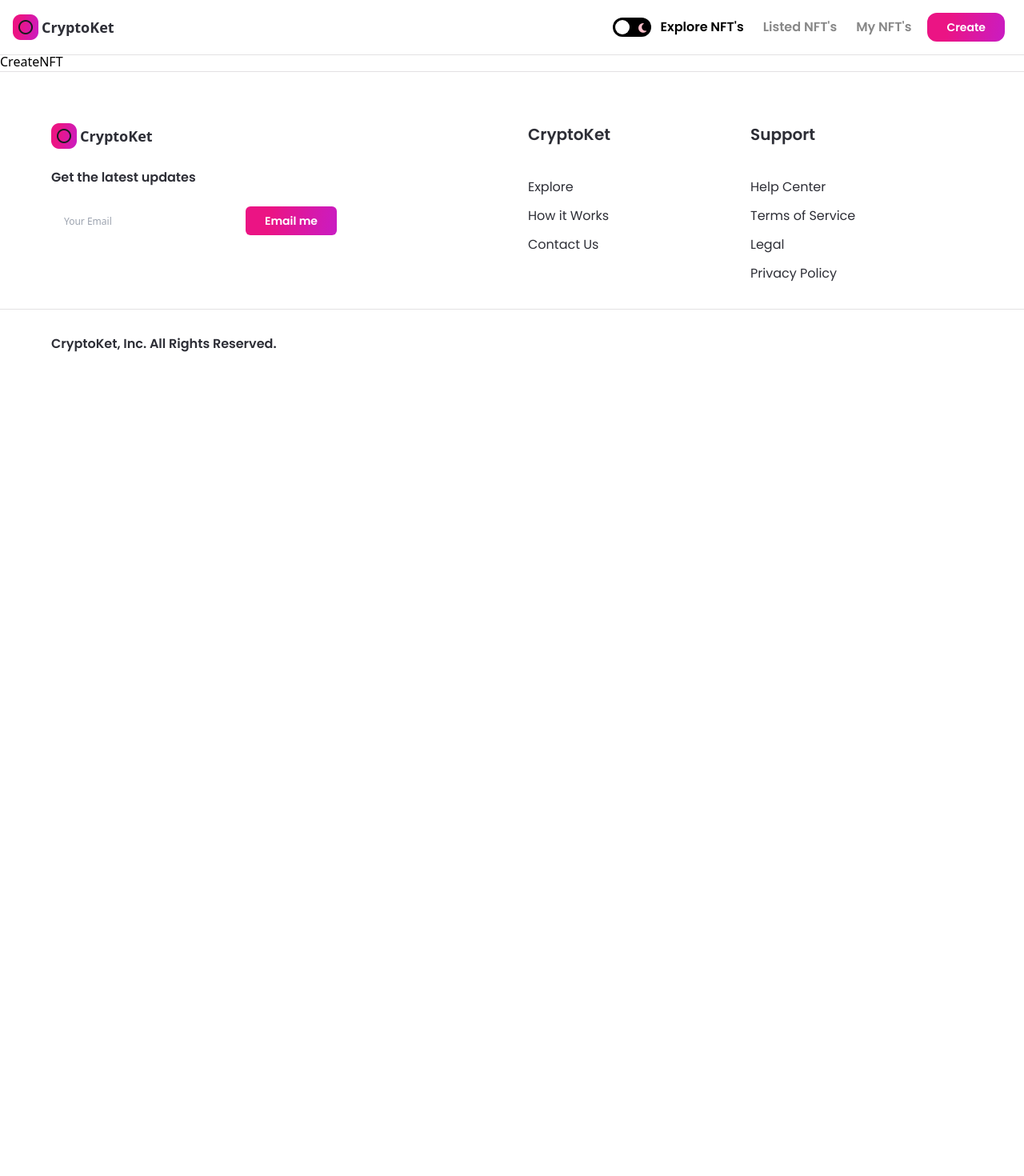
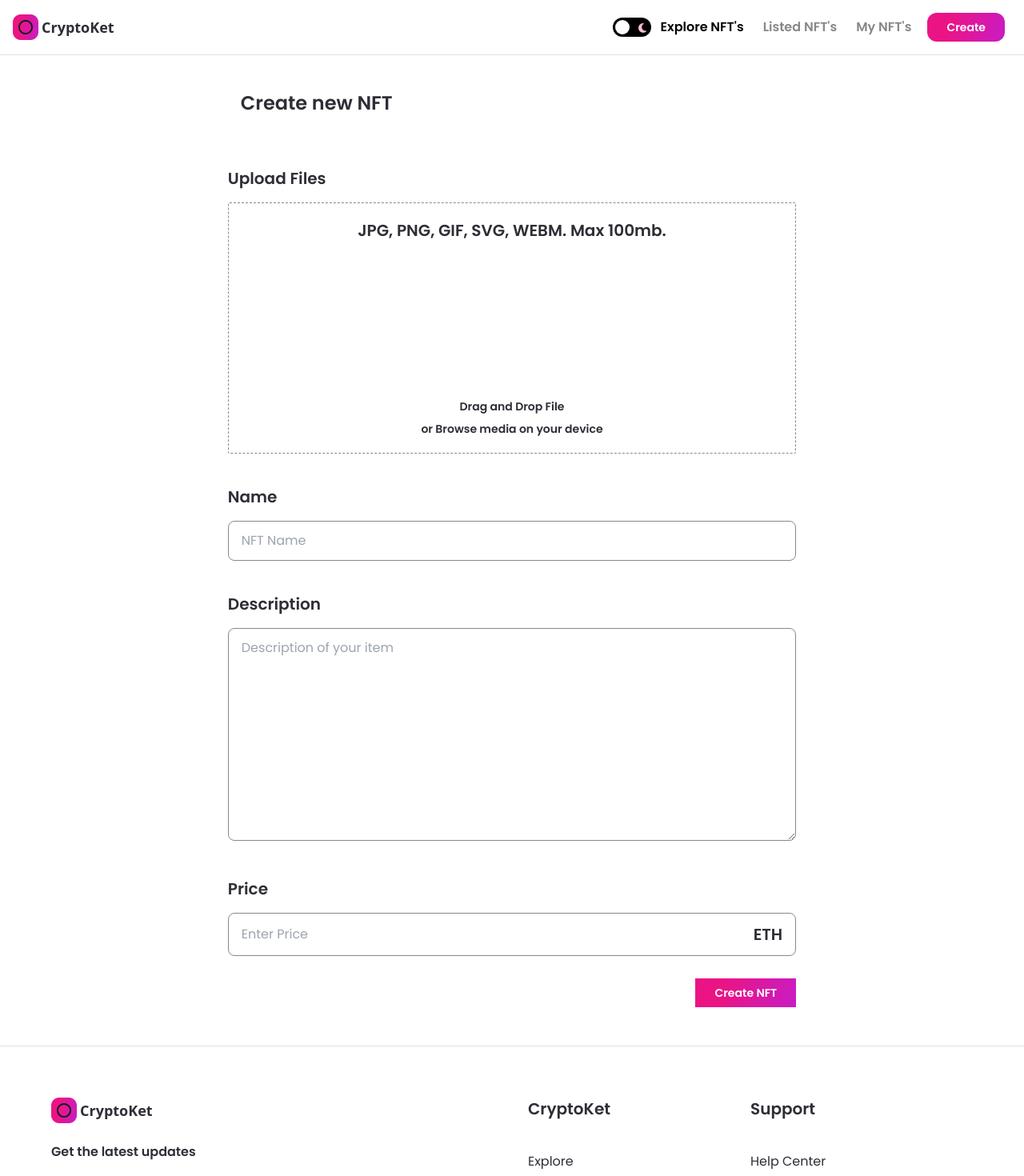
Before and after one commit to DennohKim/nft-marketplace, a Next.js app: page /create-nft in a window 1280 px wide. Shown: the top 1470 px of the page at 80% size. Before the commit the page ends 800 px from the top, so only its background shows below. Built offline with nearby package versions, Linux system fonts and the light colour scheme.

Commit message:
feat: add create-nft page

```diff
--- /dev/null
+++ b/components/Banner.js
@@ -0,0 +1,9 @@
+const Banner = ({ name, parentStyles, childStyles }) => (
+  <div className={`relative w-full flex items-center z-0 overflow-hidden nft-gradient ${parentStyles}`}>
+    <p className={`font-bold text-5xl font-poppins leading-70 ${childStyles}`}>{name}</p>
+    <div className="absolute w-48 h-48 sm:w-32 sm:h-32 rounded-full white-bg -top-9 -left-16 -z-5" />
+    <div className="absolute w-72 h-72 sm:w-56 sm:h-56 rounded-full white-bg -bottom-24 -right-14 -z-5" />
+  </div>
+);
+
+export default Banner;
--- /dev/null
+++ b/components/CreatorCard.js
@@ -0,0 +1,39 @@
+import React from 'react';
+import Image from 'next/image';
+
+import images from '../assets';
+
+const CreatorCard = ({ rank, creatorImage, creatorName, creatorEths }) => (
+  <div className="min-w-190 minlg:min-w-240 dark:bg-nft-black-3 bg-white border dark:border-nft-black-3 border-nft-gray-1 rounded-3xl flex flex-col p-4 m-4">
+    <div className="w-8 h-8 minlg:w-10 minlg:h-10 bg-nft-red-violet flexCenter rounded-full">
+      <p className="font-poppins text-white font-semibold text-base minlg:text-lg ">{rank}</p>
+    </div>
+    <div className="my-2 flex justify-center">
+      <div className="relative w-20 h-20 minlg:w-28 minlg:h-28">
+        <Image
+          src={creatorImage}
+          layout="fill"
+          objectFit="cover"
+          alt="creatorName"
+          className="rounded-full"
+        />
+        <div className="absolute w-4 h-4 minlg:w-7 minlg:h-7 bottom-2 -right-0">
+          <Image
+            src={images.tick}
+            layout="fill"
+            objectFit="contain"
+            alt="tick"
+          />
+        </div>
+
+      </div>
+    </div>
+
+    <div>
+      <p className="font-poppins dark:text-white text-nft-black-1 font-semibold text-base ">{creatorName}</p>
+      <p className="mt-1 font-poppins dark:text-white text-nft-black-1 font-semibold text-base ">{creatorEths.toFixed(2)} <span className="font-normal" /></p>
+    </div>
+  </div>
+);
+
+export default CreatorCard;
--- /dev/null
+++ b/components/Input.js
@@ -0,0 +1,26 @@
+import React from 'react';
+
+const Input = ({ inputType, title, placeholder, handleClick }) => (
+
+  <div className="mt-10 w-full ">
+    <p className="font-poppins dark:text-white text-nft-black-1 font-semibold text-xl">{title}</p>
+
+    {inputType === 'number' ? (
+      <div className="dark:bg-nft-black-1 bg-white border dark:border-nft-black-1 border-nft-gray-2 rounded-lg w-full outline-none font-poppins dark:text-white text-nft-gray-2 text-base mt-4 px-4 py-3 flexBetween flex-row">
+        <input type="number" className="flex w-full dark:bg-nft-black-1 bg-white outline-none" placeholder={placeholder} onChange={handleClick} />
+        <p className="font-poppins dark:text-white text-nft-black-1 font-semibold text-xl">ETH</p>
+      </div>
+    ) : inputType === 'textarea' ? (
+      <textarea
+        rows={10}
+        className="dark:bg-nft-black-1 bg-white border dark:border-nft-black-1 border-nft-gray-2 rounded-lg w-full outline-none font-poppins dark:text-white text-nft-gray-2 text-base mt-4 px-4 py-3"
+        placeholder={placeholder}
+        onChange={handleClick}
+      />
+    ) : (<input className="dark:bg-nft-black-1 bg-white border dark:border-nft-black-1 border-nft-gray-2 rounded-lg w-full outline-none font-poppins dark:text-white text-nft-gray-2 text-base mt-4 px-4 py-3" placeholder={placeholder} onChange={handleClick} />)}
+
+  </div>
+
+);
+
+export default Input;
--- /dev/null
+++ b/components/NFTCard.js
@@ -0,0 +1,33 @@
+import React from 'react';
+import Image from 'next/image';
+import Link from 'next/link';
+
+import images from '../assets';
+
+const NFTCard = ({ nft }) => (
+  <Link href={{ pathname: '/nft-details', query: nft }}>
+    <div className="flex-1 min-w-215 max-w-max xs:max-w-none sm:w-full sm:min-w-155 minmd:min-w-256 minlg:min-w-327 dark:bg-nft-black-3 bg-white rounded-2xl p-4 m-4 minlg:m-8 sm:my-2 sm:mx-2 cursor-pointer shadow-md">
+      <div className="relative w-full h-52 sm:h-36 xs:h-56 mind:h-60 minlg:h-300 rounded-2xl overflow-hidden">
+        <Image
+          src={nft.image || images[`nft${nft.i}`]}
+          layout="fill"
+          objectFit="cover"
+          alt={`nft${nft.i}`}
+
+        />
+      </div>
+      <div className="mt-3 flex flex-col">
+        <p className="font-poppins dark:text-white text-nft-black-1 font-semibold text-sm minlg:text-xl">{nft.name}</p>
+        <div className="flexBetween mt-1 minlg:mt-3 flex-row xs:flex-col xs:items-start xs:mt-3">
+          <p className="font-poppins dark:text-white text-nft-black-1 font-semibold text-xs minlg:text-lg">{nft.price} <span className="normal">ETH</span></p>
+          <p className="font-poppins dark:text-white text-nft-black-1 font-semibold text-xs minlg:text-lg">{nft.seller}</p>
+        </div>
+
+      </div>
+
+    </div>
+
+  </Link>
+);
+
+export default NFTCard;
--- a/components/index.js
+++ b/components/index.js
@@ -4,6 +4,6 @@
 import Banner from './Banner';
 import CreatorCard from './CreatorCard';
 import NFTCard from './NFTCard';
+import Input from './Input';
 
-
-export { Navbar, Footer, Button, Banner, CreatorCard, NFTCard };
+export { Navbar, Footer, Button, Banner, CreatorCard, NFTCard, Input };
--- a/package.json
+++ b/package.json
@@ -20,7 +20,7 @@
     "next-themes": "0.1.1",
     "react": "17.0.2",
     "react-dom": "17.0.2",
-    "react-dropzone": "12.0.4",
+    "react-dropzone": "^12.0.4",
     "web3modal": "1.9.5"
   },
   "devDependencies": {
--- a/pages/create-nft.js
+++ b/pages/create-nft.js
@@ -1,7 +1,114 @@
-import React from 'react';
+import { useState, useMemo, useCallback, useContext } from 'react';
+import { useRouter } from 'next/router';
+import { useDropzone } from 'react-dropzone';
+import { useTheme } from 'next-themes';
+import Image from 'next/image';
+import { Button, Input } from '../components';
 
-const CreateNFT = () => (
-  <div>CreateNFT</div>
-);
+import images from '../assets';
+
+const CreateNFT = () => {
+  const [fileUrl, setFileUrl] = useState(null);
+  const [formInput, setFormInput] = useState({
+    price: '', name: '', description: '',
+  });
+  const { theme } = useTheme();
+  const onDrop = useCallback(() => {
+
+  }, []);
+
+  const { getRootProps, getInputProps, isDragActive, isDragAccept, isDragReject } = useDropzone({
+    onDrop,
+    accept: 'image/*',
+    maxSize: 5000000,
+
+  });
+
+  const fileStyle = useMemo(() => (
+    `dark:bg-nft-black-1 bg-white border dark:border-white border-nft-gray-2 flex flex-col items-center p-5 rounded-sm border-dashed
+    ${isDragActive && 'border-file-active'}
+    ${isDragAccept && 'border-file-accept'}
+    ${isDragReject && 'border-file-reject'}`
+
+  ), [isDragActive, isDragAccept, isDragReject]);
+
+  console.log(formInput)
+
+  return (
+    <div className="flex justify-center sm:px-4 p-12 ">
+      <div className="w-3/5 md:w-full">
+        <h1 className="font-poppins dark:text-white text-nft-black-1 text-2xl minlg:text-4xl font-semibold ml-4 xs:ml-0">Create new NFT</h1>
+        <div className="mt-16">
+          <p className="font-poppins dark:text-white text-nft-black-1 font-semibold text-xl">Upload Files</p>
+          <div className="mt-4">
+            <div {...getRootProps()} className={fileStyle}>
+              <input {...getInputProps()} />
+              <div className="flexCenter flex-col text-center">
+                <p className="font-poppins dark:text-white text-nft-black-1 font-semibold text-xl">
+                  JPG, PNG, GIF, SVG, WEBM. Max 100mb.
+                </p>
+                <div className="my-12 w-full flex justify-center">
+                  <Image
+                    src={images.upload}
+                    width={100}
+                    height={100}
+                    objectFit="contain"
+                    alt="file upload"
+                    className={theme === 'light' && 'filter invert'}
+
+                  />
+
+                </div>
+                <p className="font-poppins dark:text-white text-nft-black-1 font-semibold text-sm">
+                  Drag and Drop File
+                </p>
+                <p className="font-poppins dark:text-white text-nft-black-1 font-semibold text-sm mt-2">
+                  or Browse media on your device
+                </p>
+
+              </div>
+            </div>
+            {fileUrl && (
+              <aside>
+                <div>
+                  <img src={fileUrl} alt="asset_file" />
+                </div>
+              </aside>
+            )}
+          </div>
+        </div>
+
+        <Input
+          inputType="input"
+          title="Name"
+          placeholder="NFT Name"
+          handleClick={(e) => setFormInput({ ...formInput, name: e.target.value })}
+        />
+        <Input
+          inputType="textarea"
+          title="Description"
+          placeholder="Description of your item"
+          handleClick={(e) => setFormInput({ ...formInput, description: e.target.value })}
+        />
+        <Input
+          inputType="number"
+          title="Price"
+          placeholder="Enter Price"
+          handleClick={(e) => setFormInput({ ...formInput, price: e.target.value })}
+        />
+
+        <div className="mt-7 w-full flex justify-end">
+          <Button
+            btnName="Create NFT"
+            className="rounded-xl"
+            handleClick={() => {}}
+          />
+
+        </div>
+      </div>
+
+    </div>
+  );
+};
 
 export default CreateNFT;
```
Also changed, not shown: utils/makeId.js (added, +11 -0 lines), 1 other file (tests, documents, lock files or other folders).
